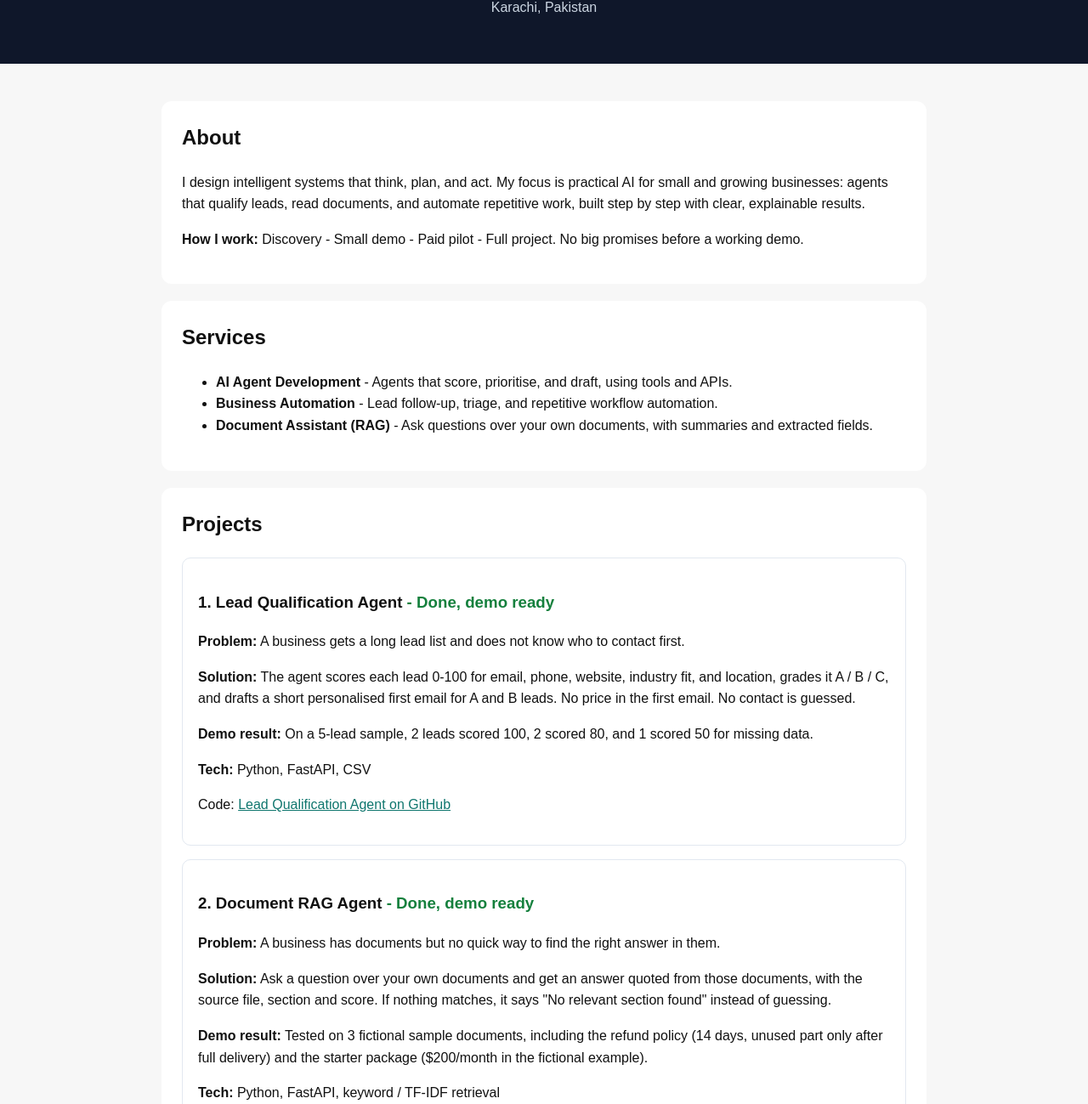
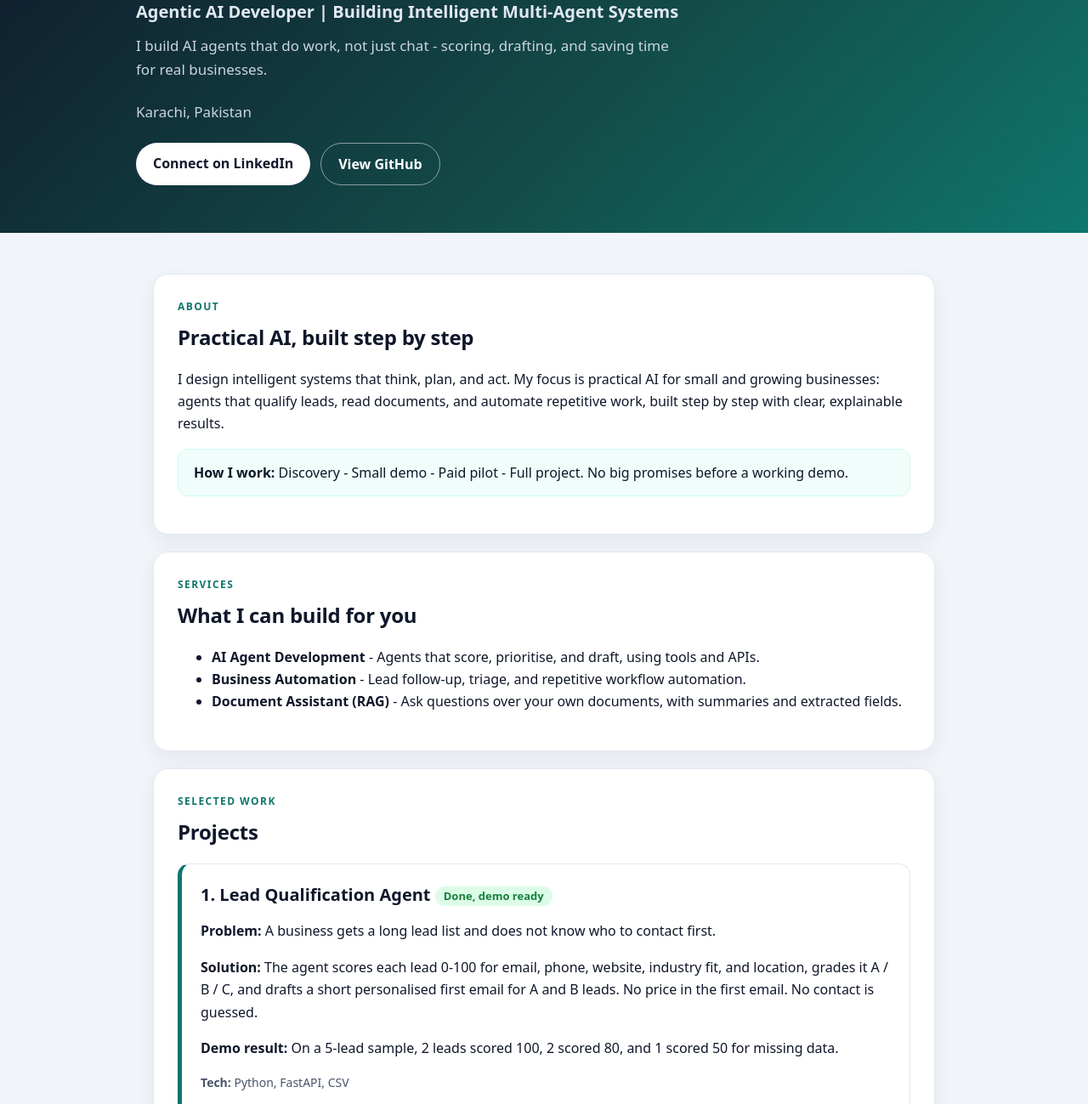
Before and after one commit to faryalsyeda/portfolio, a plain HTML site: page index.html in a window 1280 px wide. Shown: the part 181-1480 px from the top of the page at 85% size. Drawn offline with Linux system fonts and the light colour scheme.

Commit message:
Modernise portfolio design

```diff
--- a/index.html
+++ b/index.html
@@ -4,40 +4,78 @@
 <meta charset="UTF-8">
 <meta name="viewport" content="width=device-width, initial-scale=1.0">
 <title>Faryal Syeda - Agentic AI Developer</title>
+<meta name="description" content="Faryal Syeda builds practical AI agents for small businesses: lead qualification, document assistants, and multi-agent workflows.">
 <style>
-  body { font-family: Arial, sans-serif; margin: 0; color: #111; line-height: 1.6; background: #f7f7f7; }
-  header { background: #0f172a; color: #fff; padding: 48px 20px; text-align: center; }
-  header h1 { margin: 0 0 8px; font-size: 36px; }
-  header p { margin: 6px 0; color: #cbd5e1; }
-  main { max-width: 900px; margin: 0 auto; padding: 24px 20px 48px; }
-  section { background: #fff; border-radius: 12px; padding: 24px; margin: 20px 0; }
-  h2 { margin-top: 0; }
-  .tag { display: inline-block; background: #e2e8f0; border-radius: 20px; padding: 4px 12px; margin: 4px 4px 4px 0; font-size: 14px; }
-  .project { border: 1px solid #e2e8f0; border-radius: 10px; padding: 18px; margin: 16px 0; }
-  .status { font-weight: bold; }
-  .done { color: #15803d; }
-  .next { color: #b45309; }
-  a { color: #0f766e; }
+  :root {
+    --bg: #f1f5f9;
+    --card: #ffffff;
+    --ink: #0f172a;
+    --muted: #475569;
+    --line: #e2e8f0;
+    --teal: #0f766e;
+    --teal-dark: #115e59;
+    --green-bg: #dcfce7;
+    --green: #15803d;
+  }
+  * { box-sizing: border-box; }
+  body { font-family: system-ui, -apple-system, "Segoe UI", Roboto, Arial, sans-serif; margin: 0; color: var(--ink); line-height: 1.65; background: var(--bg); }
+  a { color: var(--teal); }
+  header { background: linear-gradient(135deg, #0f172a 0%, #134e4a 60%, #0f766e 100%); color: #fff; padding: 64px 20px 56px; }
+  .hero { max-width: 960px; margin: 0 auto; }
+  .badge { display: inline-block; background: rgba(255,255,255,0.16); border: 1px solid rgba(255,255,255,0.28); color: #ccfbf1; border-radius: 999px; padding: 6px 14px; font-size: 14px; font-weight: 600; }
+  header h1 { margin: 18px 0 8px; font-size: 44px; line-height: 1.15; letter-spacing: -0.02em; }
+  header .role { font-size: 20px; color: #e2e8f0; margin: 0 0 10px; font-weight: 600; }
+  header .intro { color: #cbd5e1; max-width: 640px; margin: 0 0 22px; font-size: 17px; }
+  .buttons { display: flex; flex-wrap: wrap; gap: 12px; }
+  .btn { display: inline-block; text-decoration: none; font-weight: 700; border-radius: 999px; padding: 11px 20px; }
+  .btn-primary { background: #fff; color: #0f172a; }
+  .btn-outline { border: 1px solid rgba(255,255,255,0.5); color: #fff; }
+  main { max-width: 960px; margin: 0 auto; padding: 28px 20px 48px; }
+  section { background: var(--card); border: 1px solid var(--line); border-radius: 18px; padding: 28px; margin: 20px 0; box-shadow: 0 8px 24px rgba(15,23,42,0.06); }
+  h2 { margin: 0 0 12px; font-size: 24px; letter-spacing: -0.01em; }
+  .eyebrow { text-transform: uppercase; letter-spacing: 0.12em; font-size: 12px; font-weight: 800; color: var(--teal); margin: 0 0 6px; }
+  .steps { background: #f0fdfa; border: 1px solid #ccfbf1; border-radius: 12px; padding: 14px 18px; }
+  .project { border: 1px solid var(--line); border-left: 5px solid var(--teal); border-radius: 14px; padding: 22px; margin: 18px 0; }
+  .project h3 { margin: 0 0 10px; font-size: 20px; line-height: 1.35; }
+  .status { display: inline-block; background: var(--green-bg); color: var(--green); border-radius: 999px; padding: 3px 10px; font-size: 13px; font-weight: 700; vertical-align: middle; }
+  .tech { color: var(--muted); font-size: 14px; }
+  .code-link { display: inline-block; margin-top: 6px; font-weight: 700; text-decoration: none; }
+  .code-link:hover { color: var(--teal-dark); text-decoration: underline; }
+  .tag { display: inline-block; background: #f1f5f9; border: 1px solid var(--line); border-radius: 999px; padding: 6px 13px; margin: 4px 4px 4px 0; font-size: 14px; font-weight: 600; }
   footer { text-align: center; color: #64748b; padding: 20px; font-size: 14px; }
+  @media (max-width: 600px) {
+    header { padding: 48px 20px 40px; }
+    header h1 { font-size: 34px; }
+    section { padding: 22px 18px; }
+  }
 </style>
 </head>
 <body>
 <header>
-  <h1>Faryal Syeda</h1>
-  <p>Agentic AI Developer | Building Intelligent Multi-Agent Systems</p>
-  <p>I build AI agents that do work, not just chat - scoring, drafting, and saving time for real businesses.</p>
-  <p>Karachi, Pakistan</p>
+  <div class="hero">
+    <span class="badge">Available for freelance AI projects</span>
+    <h1>Faryal Syeda</h1>
+    <p class="role">Agentic AI Developer | Building Intelligent Multi-Agent Systems</p>
+    <p class="intro">I build AI agents that do work, not just chat - scoring, drafting, and saving time for real businesses.</p>
+    <p class="intro">Karachi, Pakistan</p>
+    <div class="buttons">
+      <a class="btn btn-primary" href="https://www.linkedin.com/in/faryal-syeda-8aba1624a">Connect on LinkedIn</a>
+      <a class="btn btn-outline" href="https://github.com/faryalsyeda">View GitHub</a>
+    </div>
+  </div>
 </header>
 
 <main>
   <section>
-    <h2>About</h2>
+    <p class="eyebrow">About</p>
+    <h2>Practical AI, built step by step</h2>
     <p>I design intelligent systems that think, plan, and act. My focus is practical AI for small and growing businesses: agents that qualify leads, read documents, and automate repetitive work, built step by step with clear, explainable results.</p>
-    <p><strong>How I work:</strong> Discovery - Small demo - Paid pilot - Full project. No big promises before a working demo.</p>
+    <p class="steps"><strong>How I work:</strong> Discovery - Small demo - Paid pilot - Full project. No big promises before a working demo.</p>
   </section>
 
   <section>
-    <h2>Services</h2>
+    <p class="eyebrow">Services</p>
+    <h2>What I can build for you</h2>
     <ul>
       <li><strong>AI Agent Development</strong> - Agents that score, prioritise, and draft, using tools and APIs.</li>
       <li><strong>Business Automation</strong> - Lead follow-up, triage, and repetitive workflow automation.</li>
@@ -46,49 +84,51 @@
   </section>
 
   <section>
+    <p class="eyebrow">Selected work</p>
     <h2>Projects</h2>
 
     <div class="project">
-      <h3>1. Lead Qualification Agent <span class="status done">- Done, demo ready</span></h3>
+      <h3>1. Lead Qualification Agent <span class="status">Done, demo ready</span></h3>
       <p><strong>Problem:</strong> A business gets a long lead list and does not know who to contact first.</p>
       <p><strong>Solution:</strong> The agent scores each lead 0-100 for email, phone, website, industry fit, and location, grades it A / B / C, and drafts a short personalised first email for A and B leads. No price in the first email. No contact is guessed.</p>
       <p><strong>Demo result:</strong> On a 5-lead sample, 2 leads scored 100, 2 scored 80, and 1 scored 50 for missing data.</p>
-      <p><strong>Tech:</strong> Python, FastAPI, CSV</p>
-      <p>Code: <a href="https://github.com/faryalsyeda/lead-qualification-agent">Lead Qualification Agent on GitHub</a></p>
+      <p class="tech"><strong>Tech:</strong> Python, FastAPI, CSV</p>
+      <a class="code-link" href="https://github.com/faryalsyeda/lead-qualification-agent">Lead Qualification Agent on GitHub -&gt;</a>
     </div>
 
     <div class="project">
-      <h3>2. Document RAG Agent <span class="status done">- Done, demo ready</span></h3>
+      <h3>2. Document RAG Agent <span class="status">Done, demo ready</span></h3>
       <p><strong>Problem:</strong> A business has documents but no quick way to find the right answer in them.</p>
       <p><strong>Solution:</strong> Ask a question over your own documents and get an answer quoted from those documents, with the source file, section and score. If nothing matches, it says "No relevant section found" instead of guessing.</p>
       <p><strong>Demo result:</strong> Tested on 3 fictional sample documents, including the refund policy (14 days, unused part only after full delivery) and the starter package ($200/month in the fictional example).</p>
-      <p><strong>Tech:</strong> Python, FastAPI, keyword / TF-IDF retrieval</p>
+      <p class="tech"><strong>Tech:</strong> Python, FastAPI, keyword / TF-IDF retrieval</p>
       <p>Honest limit: this demo does not use an LLM; answers are quotes from the documents, not generated text.</p>
-      <p>Code: <a href="https://github.com/faryalsyeda/document-rag-agent">Document RAG Agent on GitHub</a></p>
+      <a class="code-link" href="https://github.com/faryalsyeda/document-rag-agent">Document RAG Agent on GitHub -&gt;</a>
     </div>
 
     <div class="project">
-      <h3>3. Multi-Agent Research and Outreach Workflow <span class="status done">- Done, demo ready</span></h3>
+      <h3>3. Multi-Agent Research and Outreach Workflow <span class="status">Done, demo ready</span></h3>
       <p><strong>Problem:</strong> Research, drafting and checking are usually done by hand, one after another.</p>
       <p><strong>Solution:</strong> Three agents in sequence: Researcher finds only notes that exist in the sample data, Writer drafts from those facts only, and Reviewer fails a draft that contains a price not in the facts, a guessed email, a guaranteed-result claim, a missing fact, or more than 200 words.</p>
       <p><strong>Demo result:</strong> Tested on "lead generation" for "small cafes" with reviewer PASS.</p>
-      <p><strong>Tech:</strong> Python, FastAPI</p>
+      <p class="tech"><strong>Tech:</strong> Python, FastAPI</p>
       <p>Honest limit: these are rule-based functions, not LLM agents.</p>
-      <p>Code: <a href="https://github.com/faryalsyeda/multi-agent-workflow">Multi-Agent Workflow on GitHub</a></p>
+      <a class="code-link" href="https://github.com/faryalsyeda/multi-agent-workflow">Multi-Agent Workflow on GitHub -&gt;</a>
     </div>
 
     <div class="project">
-      <h3>4. MCP and FastAPI Tool Agent <span class="status done">- Done, demo ready</span></h3>
+      <h3>4. MCP and FastAPI Tool Agent <span class="status">Done, demo ready</span></h3>
       <p><strong>Problem:</strong> An agent that only answers from memory cannot complete real work.</p>
       <p><strong>Solution:</strong> The agent picks a tool from its registry and returns the tool's actual result, with the tool name stated. Tools: score_lead, search_docs, draft_email, add_numbers.</p>
       <p><strong>Demo result:</strong> Tested lead scoring (100/A), document search, and add 12+30+8=50.</p>
-      <p><strong>Tech:</strong> Python, FastAPI, MCP-style tool manifest</p>
+      <p class="tech"><strong>Tech:</strong> Python, FastAPI, MCP-style tool manifest</p>
       <p>Honest limit: tools run as local Python functions behind an MCP-style manifest; this is not yet a full MCP server transport.</p>
-      <p>Code: <a href="https://github.com/faryalsyeda/mcp-tool-agent">MCP Tool Agent on GitHub</a></p>
+      <a class="code-link" href="https://github.com/faryalsyeda/mcp-tool-agent">MCP Tool Agent on GitHub -&gt;</a>
     </div>
   </section>
 
   <section>
+    <p class="eyebrow">Proof, not just claims</p>
     <h2>Skills, with proof</h2>
     <p>
       <span class="tag">Python - Lead Qualification Agent</span>
@@ -106,9 +146,13 @@
   </section>
 
   <section>
-    <h2>Contact</h2>
+    <p class="eyebrow">Contact</p>
+    <h2>Start with a small demo</h2>
     <p>Connect on LinkedIn, or send a message with your business problem and what kind of leads or automation you need. A small demo comes before any full project.</p>
-    <p><a href="https://www.linkedin.com/in/faryal-syeda-8aba1624a">LinkedIn</a> | <a href="https://github.com/faryalsyeda">GitHub</a></p>
+    <div class="buttons">
+      <a class="btn btn-primary" style="background:#0f766e;color:#fff;" href="https://www.linkedin.com/in/faryal-syeda-8aba1624a">LinkedIn</a>
+      <a class="btn btn-outline" style="border-color:#cbd5e1;color:#0f172a;" href="https://github.com/faryalsyeda">GitHub</a>
+    </div>
   </section>
 </main>
 
```
